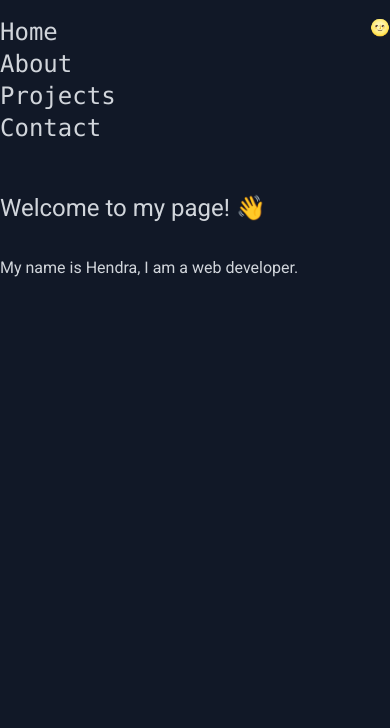
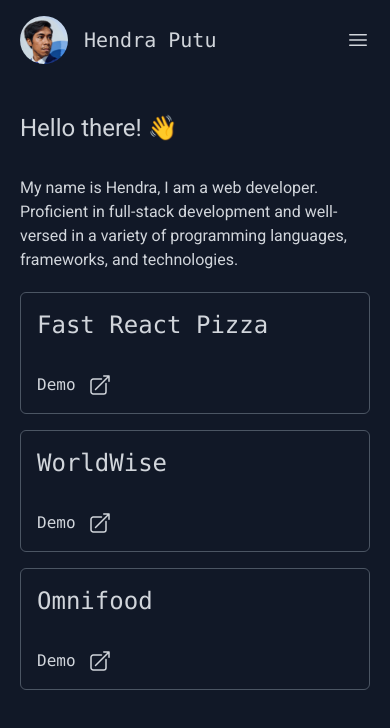
Before and after one commit to hendramchen/portfolio, a Next.js app: page / in a window 390 px wide. Shown: the top 728 px of the page. Built offline with nearby package versions, Linux system fonts and the light colour scheme.

Commit message:
add link of project demo

```diff
--- a/app/about/page.tsx
+++ b/app/about/page.tsx
@@ -1,6 +1,7 @@
 import Image from "next/image";
 import profile from "../../public/images/profile-picture.png";
 import Card from "@/components/card";
+import H1 from "@/components/h1";
 
 export const metadata = {
   title: "About",
@@ -68,7 +69,7 @@ export default function AboutPage() {
       </div>
 
       <div className="mt-8">
-        <h2>Work Experience</h2>
+        <H1>Work Experience</H1>
         {workExperiences.map((work, index) => (
           <WorkCard
             key={index}
@@ -86,11 +87,11 @@ export default function AboutPage() {
 function WorkCard({ company, position, years, descriptions }: WorkExperience) {
   return (
     <Card className="h-full mb-5">
-      <h3>
-        <span>{position}</span> ~ {company}
-      </h3>
+      <H1>
+        {position} ~ {company}
+      </H1>
       <p>{years}</p>
-      <ul>
+      <ul className="list-disc ml-4">
         {descriptions.map((item, index) => (
           <li key={index}>{item}</li>
         ))}
--- a/app/globals.css
+++ b/app/globals.css
@@ -3,7 +3,7 @@
 @tailwind utilities;
 
 body {
-  @apply bg-white text-gray-700 container mx-auto dark:bg-gray-900 dark:text-gray-300 max-w-2xl;
+  @apply bg-white text-gray-700 container mx-auto dark:bg-gray-900 dark:text-gray-300 max-w-5xl px-5;
 }
 
 hr {
--- a/app/page.tsx
+++ b/app/page.tsx
@@ -1,10 +1,65 @@
+import Card from "@/components/card";
 import H1 from "@/components/h1";
+
+const projectDemos = [
+  {
+    id: 1,
+    name: "Fast React Pizza",
+    url: "https://fast-react-pizza-gamma-lovat.vercel.app/",
+  },
+  {
+    id: 2,
+    name: "WorldWise",
+    url: "https://worldwise-lac.vercel.app/",
+  },
+  {
+    id: 3,
+    name: "Omnifood",
+    url: "https://hendramchen.github.io/omnifood/",
+  },
+];
 export default async function Home() {
   return (
     <>
       <section className="mb-8">
-        <H1>Welcome to my page! 👋</H1>
+        <H1>Hello there! 👋</H1>
         <p>My name is Hendra, I am a web developer.</p>
+        <p className="mb-5">
+          Proficient in full-stack development and well-versed in a variety of
+          programming languages, frameworks, and technologies.
+        </p>
+        <ul className="grid grid-cols-1 md:grid-cols-3 gap-4">
+          {projectDemos.map((project) => (
+            <li key={project.id}>
+              <Card className="font-mono h-full">
+                <H1>{project.name}</H1>
+                <a
+                  href={project.url}
+                  target="_blank"
+                  className="flex items-center gap-3"
+                >
+                  <div>Demo</div>
+                  <div>
+                    <svg
+                      xmlns="http://www.w3.org/2000/svg"
+                      fill="none"
+                      viewBox="0 0 24 24"
+                      strokeWidth={1.5}
+                      stroke="currentColor"
+                      className="size-6"
+                    >
+                      <path
+                        strokeLinecap="round"
+                        strokeLinejoin="round"
+                        d="M13.5 6H5.25A2.25 2.25 0 0 0 3 8.25v10.5A2.25 2.25 0 0 0 5.25 21h10.5A2.25 2.25 0 0 0 18 18.75V10.5m-10.5 6L21 3m0 0h-5.25M21 3v5.25"
+                      />
+                    </svg>
+                  </div>
+                </a>
+              </Card>
+            </li>
+          ))}
+        </ul>
       </section>
     </>
   );
--- a/components/header.tsx
+++ b/components/header.tsx
@@ -1,23 +1,66 @@
+"use client";
+
 import useServerDarkMode from "@/hooks/use-server-dark-mode";
 import DarkMode from "./dark-mode";
-import Navigation from "./navigation";
+import Navigation, { NavigationMobile } from "./navigation";
 import Link from "next/link";
+import profile from "./../public/images/profile-picture.png";
+import Image from "next/image";
+import { useState } from "react";
 
 export default function Header() {
   const theme = useServerDarkMode();
+  const [isShow, setIsShow] = useState(false);
+
+  function handleShow() {
+    setIsShow(!isShow);
+  }
+
   return (
-    <header className="flex justify-between md:items-center mt-4">
+    <>
+      <header className="flex justify-between items-center mt-4">
         <div className="flex items-center md:space-x-12">
-        <div className="hidden md:block">
-          <Link href="/" className="text-xl font-mono">
+          <div>
+            <Link
+              href="/"
+              className="text-xl font-mono flex items-center gap-4"
+            >
+              <Image
+                src={profile}
+                alt="Hendra"
+                className="w-12 h-12 rounded-full"
+                priority={true}
+                quality={50}
+                placeholder="blur"
+              />
               Hendra Putu
             </Link>
           </div>
           <Navigation />
         </div>
-      <div>
+        <div className="flex md:gap-3">
+          <button className="md:hidden block" onClick={handleShow}>
+            <svg
+              className="fill-slate-100 size-6 md:hidden block"
+              xmlns="http://www.w3.org/2000/svg"
+              fill="none"
+              viewBox="0 0 24 24"
+              strokeWidth={1.5}
+              stroke="currentColor"
+            >
+              <path
+                strokeLinecap="round"
+                strokeLinejoin="round"
+                d="M3.75 6.75h16.5M3.75 12h16.5m-16.5 5.25h16.5"
+              />
+            </svg>
+          </button>
+          <div className="md:block hidden">
             <DarkMode defaultTheme={theme} />
           </div>
+        </div>
       </header>
+      {isShow && <NavigationMobile />}
+    </>
   );
 }
--- a/components/navigation.tsx
+++ b/components/navigation.tsx
@@ -4,7 +4,7 @@ import styles from "./navigation.module.css";
 export default function Navigation() {
   return (
     <nav className="font-mono">
-      <ul className="flex md:space-x-4 flex-col md:flex-row">
+      <ul className="hidden md:flex md:space-x-4 md:flex-row">
         <li>
           <Link href="/" className={`${styles.link} inline md:hidden`}>
             Home
@@ -17,7 +17,7 @@ export default function Navigation() {
         </li>
         <li>
           <Link href="/projects" className={styles.link}>
-            Projects
+            Repositories
           </Link>
         </li>
         <li>
@@ -29,3 +29,32 @@ export default function Navigation() {
     </nav>
   );
 }
+
+export function NavigationMobile() {
+  return (
+    <nav className="font-mono text-right mt-3">
+      <ul>
+        <li>
+          <Link href="/" className={`${styles.link} inline md:hidden`}>
+            Home
+          </Link>
+        </li>
+        <li>
+          <Link href="/about" className={styles.link}>
+            About
+          </Link>
+        </li>
+        <li>
+          <Link href="/projects" className={styles.link}>
+            Repositories
+          </Link>
+        </li>
+        <li>
+          <Link href="/contact" className={styles.link}>
+            Contact
+          </Link>
+        </li>
+      </ul>
+    </nav>
+  );
+}
```
Lines whose indentation alone changed are shown as unchanged.
